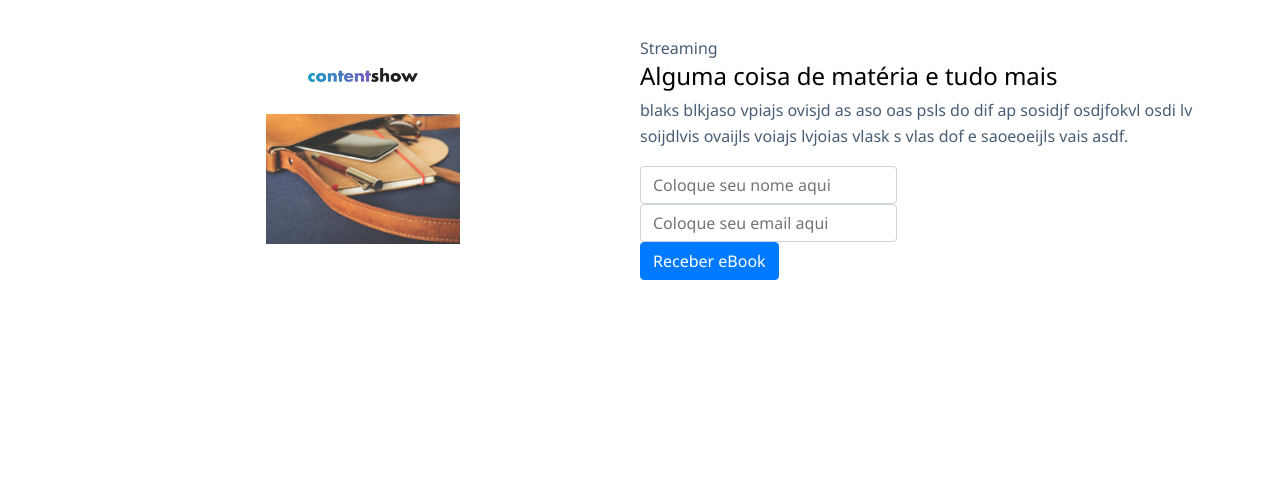
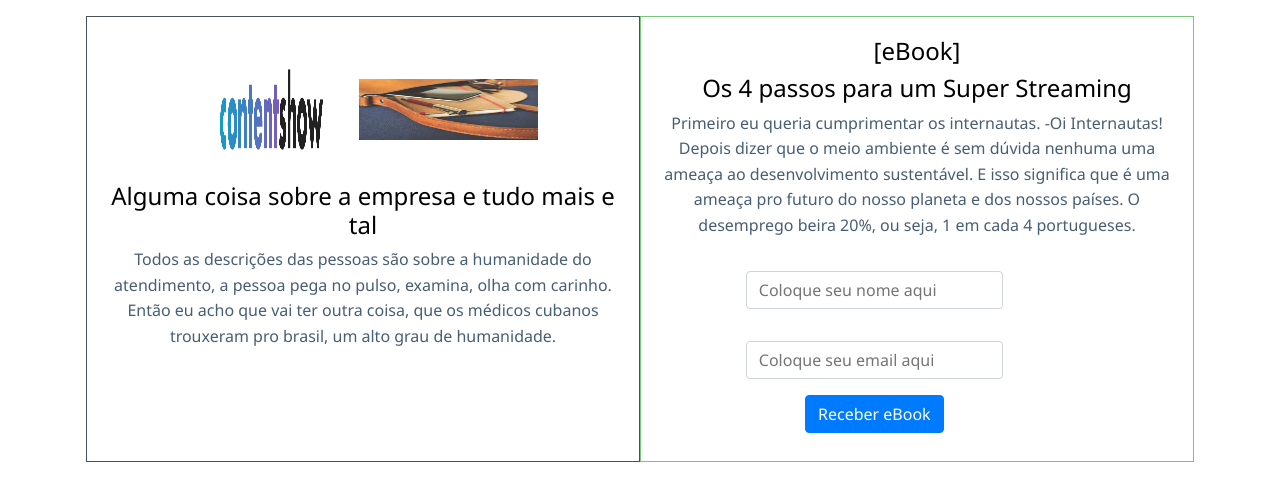
Before and after one commit to HuraBittencourt/contentshow, a plain HTML site: page public/landing-page.html in a window 1280 px wide. Drawn offline with nearby package versions, Linux system fonts and the light colour scheme.

Commit message:
updating landing page

```diff
--- a/public/css/landing-page.css
+++ b/public/css/landing-page.css
@@ -21,28 +21,34 @@ body {
 }
 
 .container {
-	margin-left: auto;
-	margin-right: auto;
+	display: flex;
 	padding: 1em;
+	text-align: center
 }
 
 .content-left {
-	float: left;
-	width: 50%;
-	display: flex;
-	flex-direction: column;
+	flex: 50%;
 	align-items: center;
-	padding-top: 20px;
+	padding: 20px;
+	border: #495057 solid 1px;
 }
 
 .content-right {
-	flex-direction: column;
+	flex: 50%;
 	align-items: center;
-	padding-top: 20px;
+	padding: 20px;
+	border: #79c879 solid 1px;
+}
+
+.container:after {
+    content: "";
+    display: table;
+    clear: both;
 }
 
 .form-field{
 	padding: .375rem .75rem;
+	margin: 1em;
     font-size: 1rem;
     line-height: 1.5;
     color: #495057;
--- a/public/landing-page.html
+++ b/public/landing-page.html
@@ -26,16 +26,23 @@
 
             <img class="banner" src="imagens/bag-1565402_1920.jpg" alt="">
 
+            <h4>Alguma coisa sobre a empresa e tudo mais e tal</h4>
+            <p>Todos as descrições das pessoas são sobre a humanidade do atendimento, a pessoa pega no pulso, examina, olha
+                com carinho. Então eu acho que vai ter outra coisa, que os médicos cubanos trouxeram pro brasil, um alto
+                grau de humanidade.
+            </p>
+
         </div>
 
         <div class="content-right">
 
-            <span>Streaming</span>
-            <h4>Alguma coisa de matéria e tudo mais</h3>
-                <p>blaks blkjaso vpiajs ovisjd as aso oas psls do dif ap sosidjf osdjfokvl osdi lv soijdlvis ovaijls voiajs
-                    lvjoias vlask s vlas dof e saoeoeijls vais asdf.</p>
+            <h4>[eBook]</h4>
+            <h4>Os 4 passos para um Super Streaming</h4>
+            <p>Primeiro eu queria cumprimentar os internautas. -Oi Internautas! Depois dizer que o meio ambiente é sem dúvida
+                nenhuma uma ameaça ao desenvolvimento sustentável. E isso significa que é uma ameaça pro futuro do nosso
+                planeta e dos nossos países. O desemprego beira 20%, ou seja, 1 em cada 4 portugueses.</p>
 
-                <div class="">
+            <div class="forms">
                 <div class="col-sm-10">
                     <input class="form-field" id="inputName" placeholder="Coloque seu nome aqui">
                 </div>
```
Lines whose indentation alone changed are shown as unchanged.
